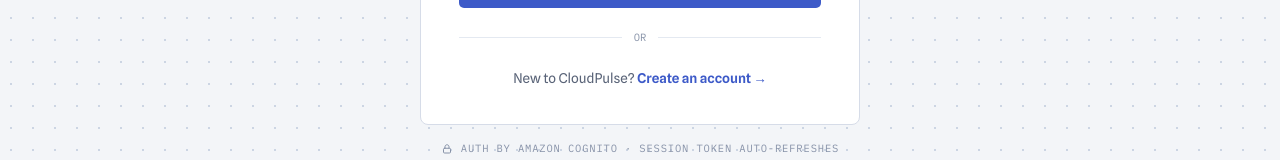
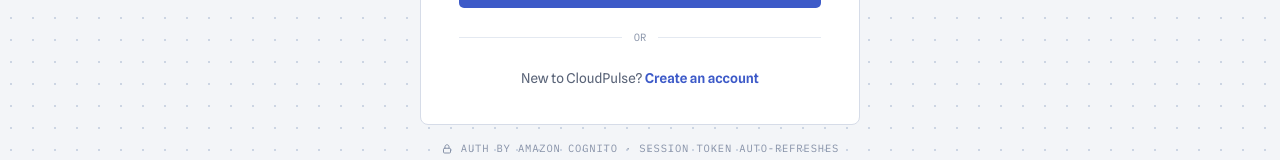
Before and after one commit to craftznora/cloudPulse, a Next.js app: page /signin in a window 1280 px wide. Shown: the part 562-722 px from the top of the page. Built offline with nearby package versions, Linux system fonts and the light colour scheme.

Commit message:
Remove trailing arrow from signup link on signin page

```diff
--- a/app/signin/page.jsx
+++ b/app/signin/page.jsx
@@ -55,9 +55,12 @@ export default function SignInPage() {
               <label htmlFor="password" className="text-[13.5px] font-semibold">
                 Password
               </label>
-              <span className="cursor-pointer text-[12.5px] font-medium text-brand">
+              <Link
+                href="/forgot-password"
+                className="text-[12.5px] font-medium text-brand"
+              >
                 Forgot password?
-              </span>
+              </Link>
             </div>
             <div className="flex items-center gap-3 rounded-[5px] border border-input-line bg-input-bg px-4 py-3 focus-within:border-brand focus-within:shadow-[0_0_0_3px_#e9edf9]">
               <input
@@ -106,7 +109,7 @@ export default function SignInPage() {
           <div className="text-center text-[13.5px] text-muted">
             New to CloudPulse?{" "}
             <Link href="/signup" className="font-semibold text-brand">
-              Create an account →
+              Create an account
             </Link>
           </div>
         </form>
```
